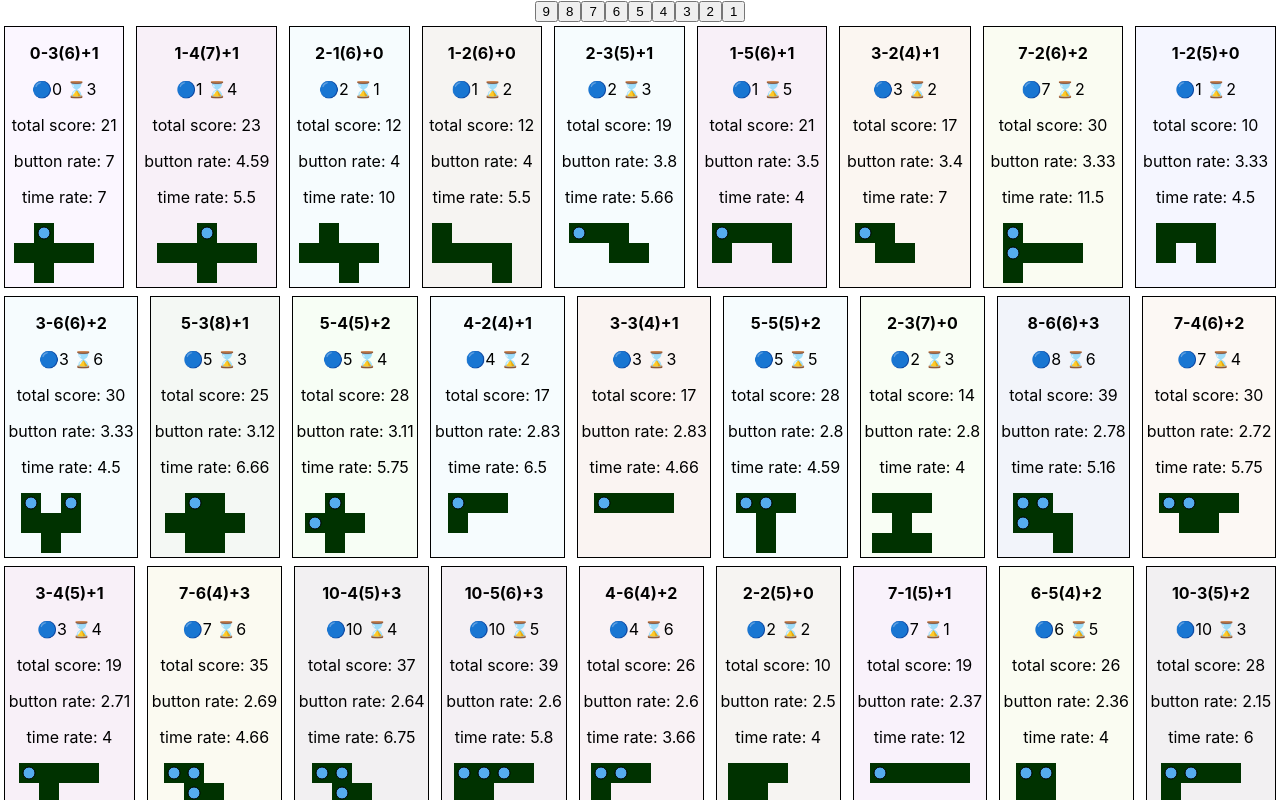
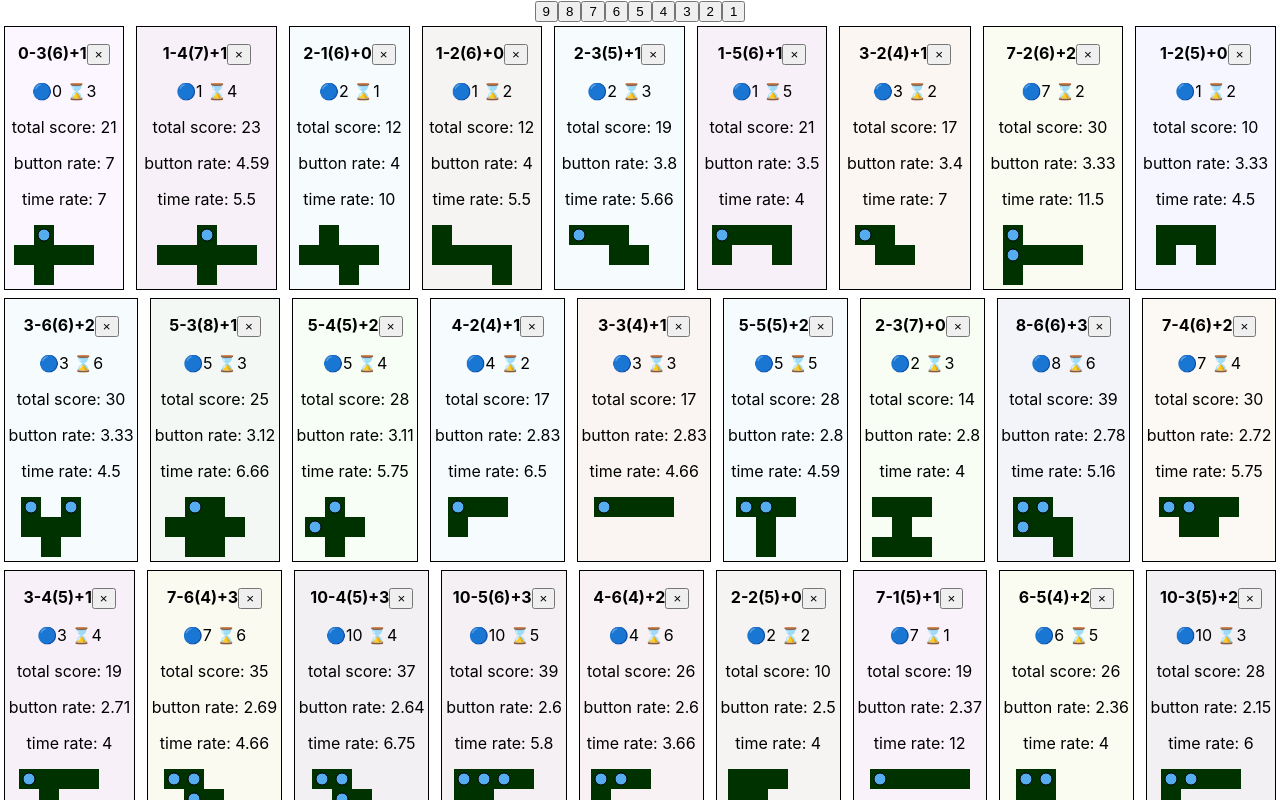
Before and after one commit to kumackey/patchwork-calculator, a React (Create React App) app: page / in a window 1280 px wide. Shown: the top 800 px of the page. Built offline with nearby package versions, Linux system fonts and the light colour scheme.

Commit message:
Create archive function

```diff
--- a/src/App.tsx
+++ b/src/App.tsx
@@ -1,16 +1,22 @@
 import {useState} from 'react';
 import {PatchList} from './PatchList';
+import {ArchivedPatchList} from './ArchivedPatchList';
 import './App.css';
-import {defaultPatches, RemainingIncomeTimes} from "./Patch";
+import {defaultPatches, Patch, RemainingIncomeTimes} from "./Patch";
 
 function App() {
     const defaultRemainingIncomeTimes: RemainingIncomeTimes = 9;
     const [remainingIncomeTimes, setRemainingIncomeTimes] = useState<RemainingIncomeTimes>(defaultRemainingIncomeTimes);
     const [patches, setPatches] = useState(defaultPatches(defaultRemainingIncomeTimes));
+    const [archivedPatches, setArchivedPatches] = useState<Patch[]>([]);
 
     const buttons = [];
     for (let i = 9 as RemainingIncomeTimes; i >= 1; i-- as RemainingIncomeTimes) {
         buttons.push(<button key={i} onClick={() => setRemainingIncomeTimes(i)}>{i}</button>);
+    }
+
+    const addArchivedPatches = (patch: Patch) => {
+        archivedPatches.push(patch);
     }
 
     return (
@@ -18,8 +24,13 @@ function App() {
             <div className="button-group">
                 {buttons}
             </div>
-            <PatchList patches={patches} remainingIncomeTimes={remainingIncomeTimes} setPatches={setPatches}/>
-            {/*<ArchivedPatchList patches={patches} />*/}
+            <PatchList patches={patches}
+                       remainingIncomeTimes={remainingIncomeTimes}
+                       setPatches={setPatches}
+                       addArchivedPatches={addArchivedPatches}
+            />
+            <hr/>
+            <ArchivedPatchList archivedPatches={archivedPatches}/>
         </div>
     );
 }
--- /dev/null
+++ b/src/ArchivedPatchList.tsx
@@ -0,0 +1,19 @@
+import React from 'react';
+import {Patch} from './Patch';
+import {PatchSVG} from "./PatchSVG";
+
+interface PatchListProps {
+    archivedPatches: Patch[];
+}
+
+export function ArchivedPatchList({archivedPatches}: PatchListProps) {
+    return (
+        <div>
+            {archivedPatches.map((patch, index) => {
+                return (
+                    <PatchSVG key={patch.name} patch={patch}/>
+                );
+            })}
+        </div>
+    );
+}
--- a/src/Patch.ts
+++ b/src/Patch.ts
@@ -39,7 +39,7 @@ export class Patch {
     }
 }
 
-export type PatchShape = [
+type PatchShape = [
     [boolean, boolean, boolean, boolean, boolean],
     [boolean, boolean, boolean, boolean, boolean],
     [boolean, boolean, boolean, boolean, boolean]
--- a/src/PatchList.tsx
+++ b/src/PatchList.tsx
@@ -1,7 +1,8 @@
 import React, {useCallback} from 'react';
-import {Patch, PatchShape, RemainingIncomeTimes} from './Patch';
+import {Patch, RemainingIncomeTimes} from './Patch';
 import {CSSProperties} from 'react';
 import {useDrag, useDrop} from 'react-dnd';
+import {PatchSVG} from "./PatchSVG";
 
 const PatchType = 'patch';
 
@@ -9,9 +10,10 @@ interface PatchListProps {
     patches: Patch[];
     remainingIncomeTimes: RemainingIncomeTimes;
     setPatches: (patches: Patch[]) => void;
+    addArchivedPatches: (patch: Patch) => void;
 }
 
-export function PatchList({remainingIncomeTimes, patches, setPatches}: PatchListProps) {
+export function PatchList({remainingIncomeTimes, patches, setPatches, addArchivedPatches}: PatchListProps) {
     const movePatch = useCallback((dragIndex: number, hoverIndex: number) => {
         const dragPatch = patches[dragIndex];
         const newPatches = [...patches];
@@ -30,6 +32,7 @@ export function PatchList({remainingIncomeTimes, patches, setPatches}: PatchList
                         remainingIncomeTimes={remainingIncomeTimes}
                         index={index}
                         movePatch={movePatch}
+                        handleArchive={handleArchiveFunc(setPatches, addArchivedPatches, patches)}
                     />
                 );
             })}
@@ -37,14 +40,22 @@ export function PatchList({remainingIncomeTimes, patches, setPatches}: PatchList
     );
 }
 
+function handleArchiveFunc(setPatches: (patches: Patch[]) => void, addArchivedPatches: (patch: Patch) => void, patches: Patch[]) {
+    return (patch: Patch) => {
+        setPatches(patches.filter(p => p.name !== patch.name));
+        addArchivedPatches(patch);
+    }
+}
+
 interface PatchContainerProps {
     patch: Patch;
     remainingIncomeTimes: RemainingIncomeTimes;
     index: number;
     movePatch: (from: number, to: number) => void;
+    handleArchive: (patch: Patch) => void;
 }
 
-function PatchContainer({patch, remainingIncomeTimes, index, movePatch}: PatchContainerProps) {
+function PatchContainer({patch, remainingIncomeTimes, index, movePatch, handleArchive}: PatchContainerProps) {
     const [, dragRef] = useDrag({
         type: PatchType,
         item: {type: PatchType, index},
@@ -68,12 +79,14 @@ function PatchContainer({patch, remainingIncomeTimes, index, movePatch}: PatchCo
 
     return (
         <div ref={(node) => dragRef(dropRef(node))} style={patchStyle}>
-            <p><b>{patch.name}</b></p>
+            <p><b>{patch.name}</b>
+                <button onClick={() => handleArchive(patch)}>×</button>
+            </p>
             <p>🔵{patch.buttonCost} ⌛{patch.timeCost}</p>
             <p>total score: {patch.totalScores(remainingIncomeTimes)}</p>
             <p>button rate: {floor(patch.buttonRate(remainingIncomeTimes))}</p>
             <p>time rate: {floor(patch.timeRate(remainingIncomeTimes))}</p>
-            <PatchSVG shape={patch.shape} buttons={patch.buttonsEarned}/>
+            <PatchSVG patch={patch}/>
         </div>
     );
 }
@@ -109,63 +122,6 @@ function floor(n: number): number {
     return Math.floor(n * 100) / 100
 }
 
-export const PatchSVG = ({shape, buttons}: {
-    shape: PatchShape;
-    buttons: number
-}) => {
-    const cellSize = 20;
-    const buttonRadius = 6;
-    const buttonStrokeWidth = 1;
-
-    // determines the position of the buttons
-    const buttonPositions = [];
-    let buttonsPlaced = 0;
-    for (let rowIndex = 0; rowIndex < shape.length; rowIndex++) {
-        for (let colIndex = 0; colIndex < shape[rowIndex].length; colIndex++) {
-            if (shape[rowIndex][colIndex] && buttonsPlaced < buttons) {
-                buttonPositions.push({x: colIndex * cellSize + cellSize / 2, y: rowIndex * cellSize + cellSize / 2});
-                buttonsPlaced++;
-            }
-        }
-    }
-
-    return (
-        <svg
-            width={shape[0].length * cellSize}
-            height={shape.length * cellSize}
-            xmlns="http://www.w3.org/2000/svg"
-        >
-            {shape.map((row: boolean[], rowIndex: number) =>
-                row.map((cell: boolean, colIndex: number) => (
-                    <rect
-                        key={`${rowIndex}-${colIndex}`}
-                        x={colIndex * cellSize}
-                        y={rowIndex * cellSize}
-                        width={cellSize}
-                        height={cellSize}
-                        fill={cell ? '#003200' : 'none'} // patch color
-                        stroke="none"
-                    />
-                ))
-            )}
-            {buttonPositions.map((position: {
-                x: number;
-                y: number
-            }, index: number) => (
-                <circle
-                    key={`button-${index}`}
-                    cx={position.x}
-                    cy={position.y}
-                    r={buttonRadius}
-                    fill="#55acee" // button color on patch
-                    stroke="black"
-                    strokeWidth={buttonStrokeWidth}
-                />
-            ))}
-        </svg>
-    );
-};
-
 // HACK: I don't know anything about CSS... Help me...
 const styles: {
     [key: string]: CSSProperties
--- /dev/null
+++ b/src/PatchSVG.tsx
@@ -0,0 +1,60 @@
+import {Patch} from "./Patch";
+import React from "react";
+
+export const PatchSVG = ({patch}: {
+    patch: Patch
+}) => {
+    const cellSize = 20;
+    const buttonRadius = 6;
+    const buttonStrokeWidth = 1;
+
+    const shape = patch.shape;
+
+    // determines the position of the buttons
+    const buttonPositions = [];
+    let buttonsPlaced = 0;
+    for (let rowIndex = 0; rowIndex < shape.length; rowIndex++) {
+        for (let colIndex = 0; colIndex < shape[rowIndex].length; colIndex++) {
+            if (shape[rowIndex][colIndex] && buttonsPlaced < patch.buttonsEarned) {
+                buttonPositions.push({x: colIndex * cellSize + cellSize / 2, y: rowIndex * cellSize + cellSize / 2});
+                buttonsPlaced++;
+            }
+        }
+    }
+
+    return (
+        <svg
+            width={shape[0].length * cellSize}
+            height={shape.length * cellSize}
+            xmlns="http://www.w3.org/2000/svg"
+        >
+            {shape.map((row: boolean[], rowIndex: number) =>
+                row.map((cell: boolean, colIndex: number) => (
+                    <rect
+                        key={`${rowIndex}-${colIndex}`}
+                        x={colIndex * cellSize}
+                        y={rowIndex * cellSize}
+                        width={cellSize}
+                        height={cellSize}
+                        fill={cell ? '#003200' : 'none'} // patch color
+                        stroke="none"
+                    />
+                ))
+            )}
+            {buttonPositions.map((position: {
+                x: number;
+                y: number
+            }, index: number) => (
+                <circle
+                    key={`button-${index}`}
+                    cx={position.x}
+                    cy={position.y}
+                    r={buttonRadius}
+                    fill="#55acee" // button color on patch
+                    stroke="black"
+                    strokeWidth={buttonStrokeWidth}
+                />
+            ))}
+        </svg>
+    );
+};
```
